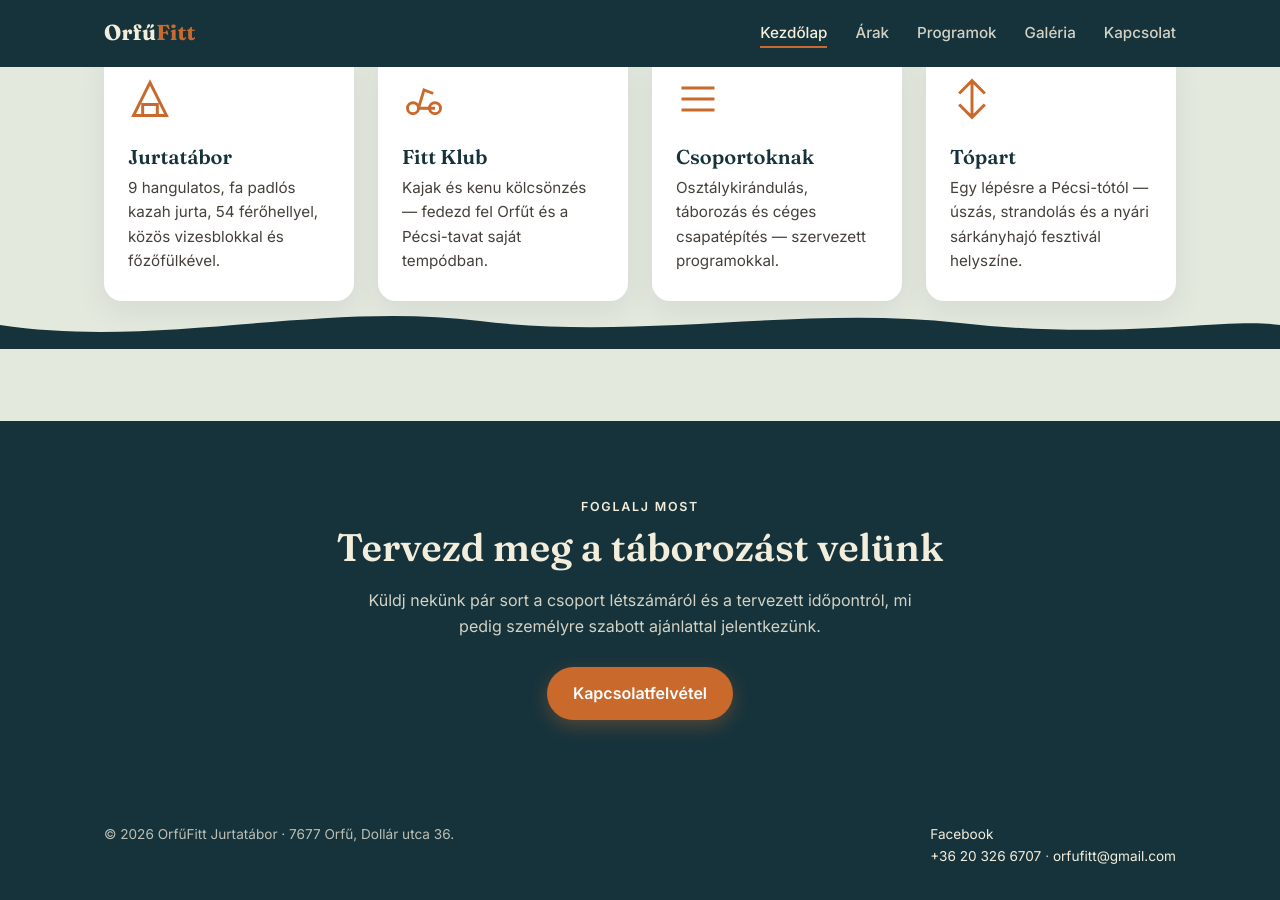
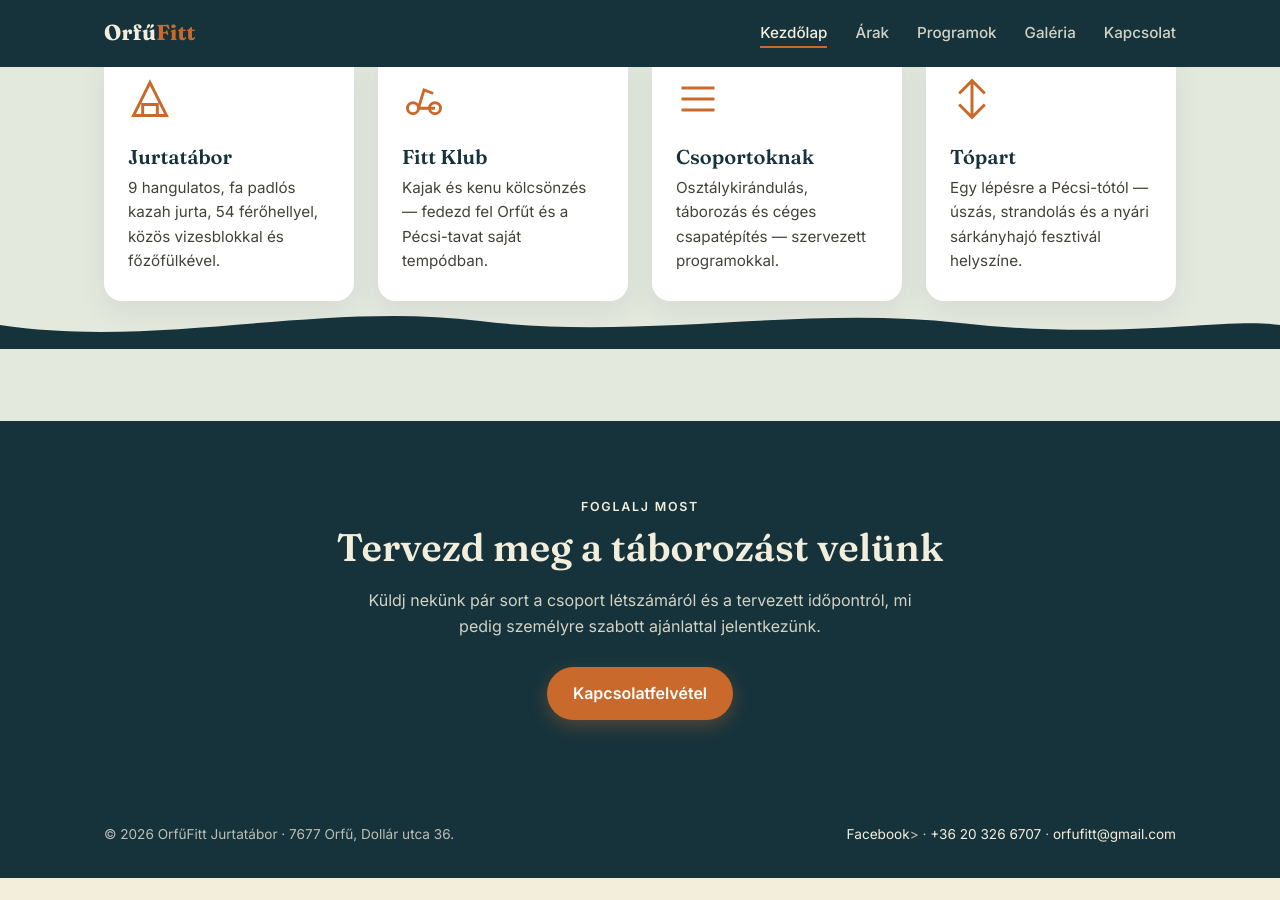
Before and after one commit to bnclrn0/orfufitt, a Jekyll site: the page built from index.md, in a window 1280 px wide and 900 px high, scrolled down 860 px. Built offline with Jekyll 4.4.1, drawn with Linux system fonts in a browser that asks for light colours; after the commit the page ends 1738 px from its top, so only the background shows below that.

Commit message:
Update footer.html

```diff
--- a/_includes/footer.html
+++ b/_includes/footer.html
@@ -2,8 +2,7 @@
   <div class="container">
     <div>&copy; {{ 'now' | date: "%Y" }} {{ site.title }} · {{ site.address }}</div>
     <div>
-      <a href="https://www.facebook.com/OrfuFittTabor/ target="_blank">Facebook</a>
-    <div>
+      <a href="https://www.facebook.com/OrfuFittTabor/ target="_blank">Facebook</a>> ·
       <a href="tel:{{ site.phone | replace: ' ', '' }}">{{ site.phone }}</a> ·
       <a href="mailto:{{ site.email }}">{{ site.email }}</a>
     </div>
```
